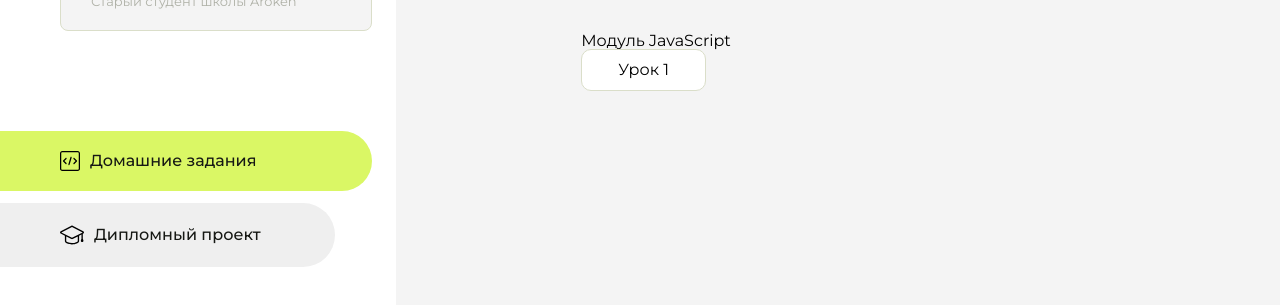
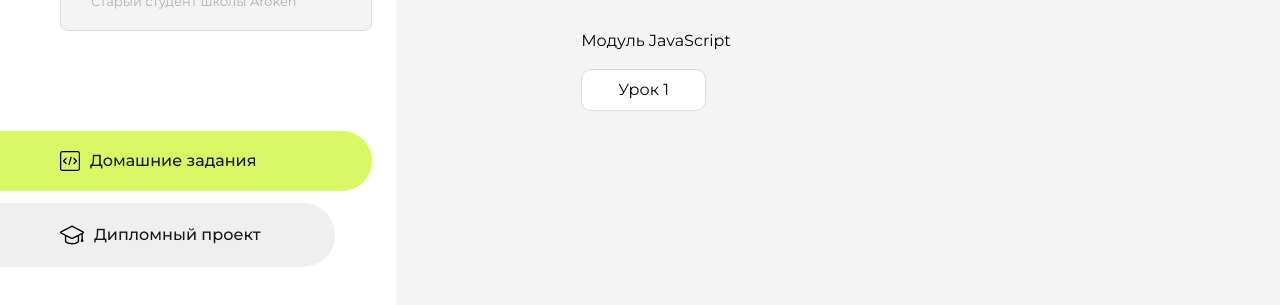
Before and after one commit to tukpairah/aroken-web, a plain HTML site: page index.html in a window 1280 px wide. Shown: the part 205-510 px from the top of the page. Drawn offline with Linux system fonts and the light colour scheme.

Commit message:
Update index.html

```diff
--- a/index.html
+++ b/index.html
@@ -91,8 +91,8 @@
         <div class="container">
             <div class="content__block" id="tasksBlock">
                 <div class="content__title">Домашние задания</div>
-                <span style="margin-bottom: 20px">Модуль JavaScript</span>
-                <ul class="content__list">
+                <span>Модуль JavaScript</span>
+                <ul style="margin-top: 20px" class="content__list">
                     <li class="content__list-item">
                         <a href="lesson1/index.html">Урок 1</a>
                     </li>
```
